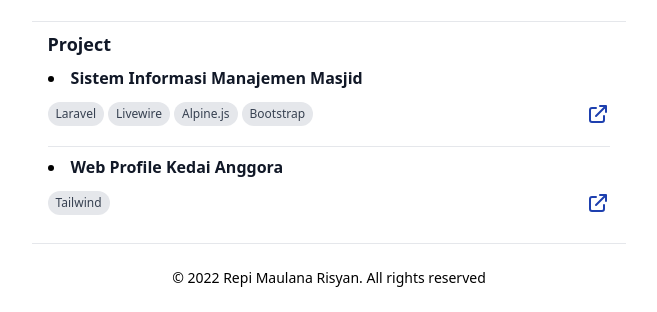
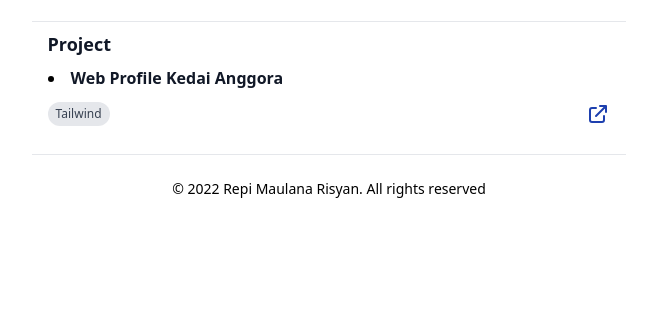
Before and after one commit to repirisyan/repirisyan.github.io, a website: page index.html in a window 1280 px wide. Shown: the part 598-910 px from the top of the page, without its empty margins (311-968 px from the left). After the commit the page ends 821 px from the top, so only its background shows below. Drawn offline with Linux system fonts and the light colour scheme.

Commit message:
update Project List

```diff
--- a/index.html
+++ b/index.html
@@ -104,29 +104,6 @@
             </h2>
             <ul class="mt-2 list-inside list-disc dark:text-white">
                 <li>
-                    <span class="text-gray-900 font-semibold dark:text-white">Sistem Informasi Manajemen Masjid</span>
-                    <div class="flex justify-between mt-3">
-                        <div>
-                            <div class="flex items-center flex-wrap" data-v-104174d2="">
-                                <p class="py-1 px-2 text-xs bg-gray-200 dark:bg-white text-gray-700 dark:text-black font-medium rounded-full mr-1 mb-1 mt-0">Laravel</p>
-                                <p class="py-1 px-2 text-xs bg-gray-200 dark:bg-white text-gray-700 dark:text-black font-medium rounded-full mr-1 mb-1 mt-0">Livewire</p>
-                                <p class="py-1 px-2 text-xs bg-gray-200 dark:bg-white text-gray-700 dark:text-black font-medium rounded-full mr-1 mb-1 mt-0">Alpine.js</p>
-                                <p class="py-1 px-2 text-xs bg-gray-200 dark:bg-white text-gray-700 dark:text-black font-medium rounded-full mr-1 mb-1 mt-0">Bootstrap</p>
-                            </div>
-                        </div>
-                        <div>
-                            <a href="http://alikhlashcimareme.or.id/public/" target="_blank" class="text-blue-800 dark:text-blue-500 hover:text-purple-700">
-                                <svg xmlns="http://www.w3.org/2000/svg" class="h-6 w-6" fill="none" viewBox="0 0 24 24" stroke="currentColor" stroke-width="2">
-                                    <path stroke-linecap="round" stroke-linejoin="round" d="M10 6H6a2 2 0 00-2 2v10a2 2 0 002 2h10a2 2 0 002-2v-4M14 4h6m0 0v6m0-6L10 14" />
-                                  </svg>
-                            </a>
-                        </div>
-                    </div>
-                </li>
-            </ul>
-            <hr class="mt-4">
-            <ul class="mt-2 list-inside list-disc dark:text-white">
-                <li>
                     <span class="text-gray-900 font-semibold dark:text-white">Web Profile Kedai Anggora</span>
                     <div class="flex justify-between mt-3">
                         <div>
```
